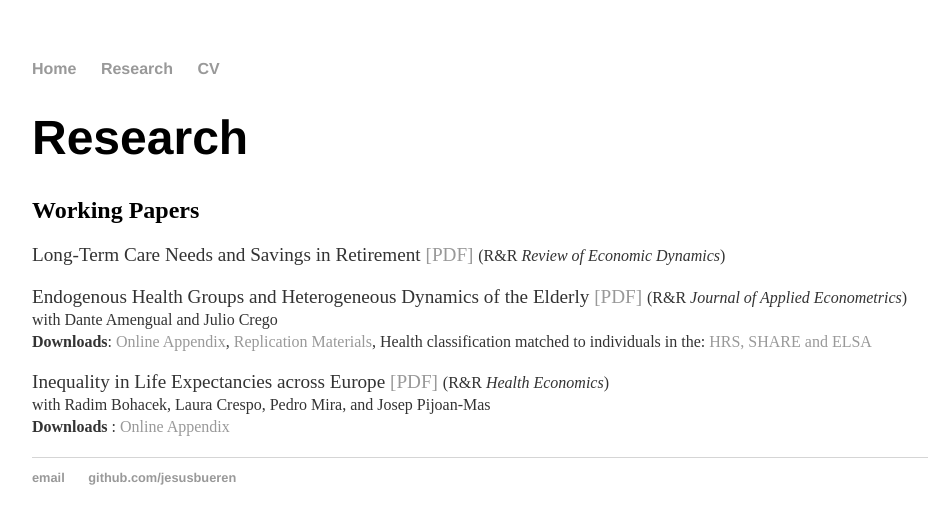
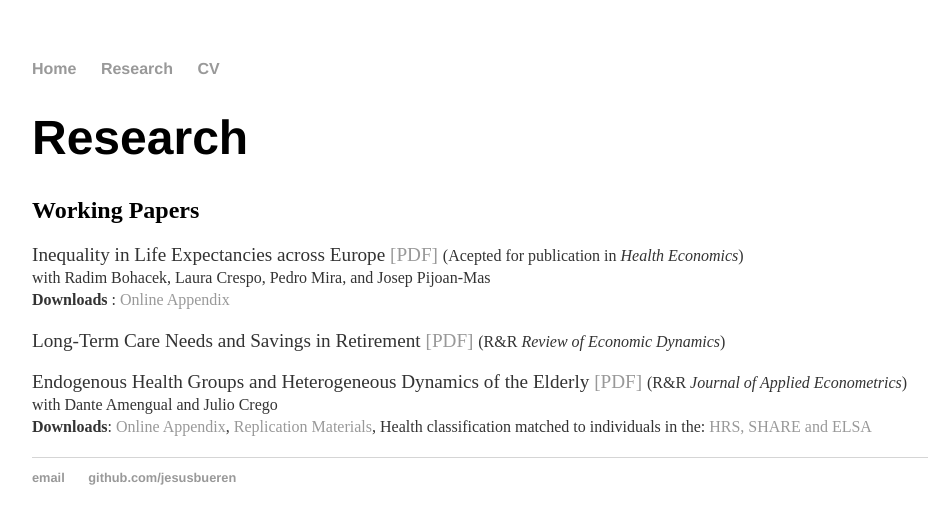
Before and after one commit to jesusbueren/jesusbueren.github.io, a Jekyll site: the page built from research/index.html, in a window 1280 px wide. Shown: the top 524 px of the page, without its empty margins (160-1098 px from the left). Built offline with Jekyll 4.4.1, drawn with Linux system fonts in a browser that asks for light colours.

Commit message:
Update index.html

```diff
--- a/research/index.html
+++ b/research/index.html
@@ -5,14 +5,14 @@
 	<h1>{{ page.title }}</h1>
 	<h2>Working Papers</h2>
 
+	<p> <bold> Inequality in Life Expectancies across Europe </bold>  <a href="longevity-20200309.pdf">[PDF]</a>
+		<small>(Acepted for publication in <i>Health Economics</i>)</small> <br>
+	  <small> with Radim Bohacek, Laura Crespo, Pedro Mira, and Josep Pijoan-Mas <br>
+	<b> Downloads </b>: <a href="onlineappendix_longevity.pdf"> Online Appendix</a> </small> </p>
+
 	<p> <bold> Long-Term Care Needs and Savings in Retirement </bold>  <a href="LTC_Savings_BUEREN.pdf">[PDF]</a> <small>(R&R <i>Review of Economic Dynamics</i>) </small></p>
 
 	<p> <bold> Endogenous Health Groups and Heterogeneous Dynamics of the Elderly </bold>  <a href="ABCv4.pdf">[PDF]</a>
 		<small>(R&R <i>Journal of Applied Econometrics</i>)</small><br>
 	 <small> with Dante Amengual and Julio Crego <br>
 	 <b>Downloads</b>: <a href="OnlineAppendix_ABC.pdf"> Online Appendix</a>,<a href="https://github.com/jesusbueren/Endogenous_Health_Groups"> Replication Materials</a>, Health classification matched to individuals in the: <a href="ABC_match"> HRS, </a> <a href="ABC_match_SHARE"> SHARE and ELSA </a> </small>  </p>
-
-	<p> <bold> Inequality in Life Expectancies across Europe </bold>  <a href="longevity-20200309.pdf">[PDF]</a>
-		<small>(R&R <i>Health Economics</i>)</small> <br>
-	  <small> with Radim Bohacek, Laura Crespo, Pedro Mira, and Josep Pijoan-Mas <br>
-	<b> Downloads </b>: <a href="onlineappendix_longevity.pdf"> Online Appendix</a> </small> </p>
```
